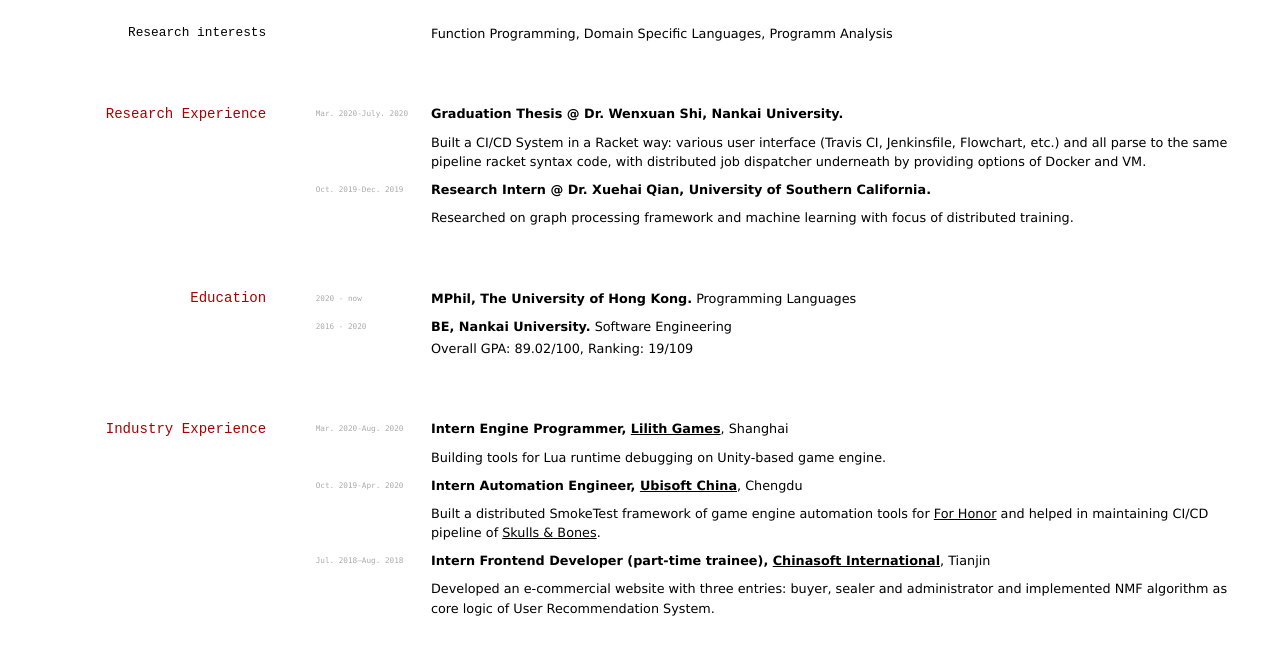
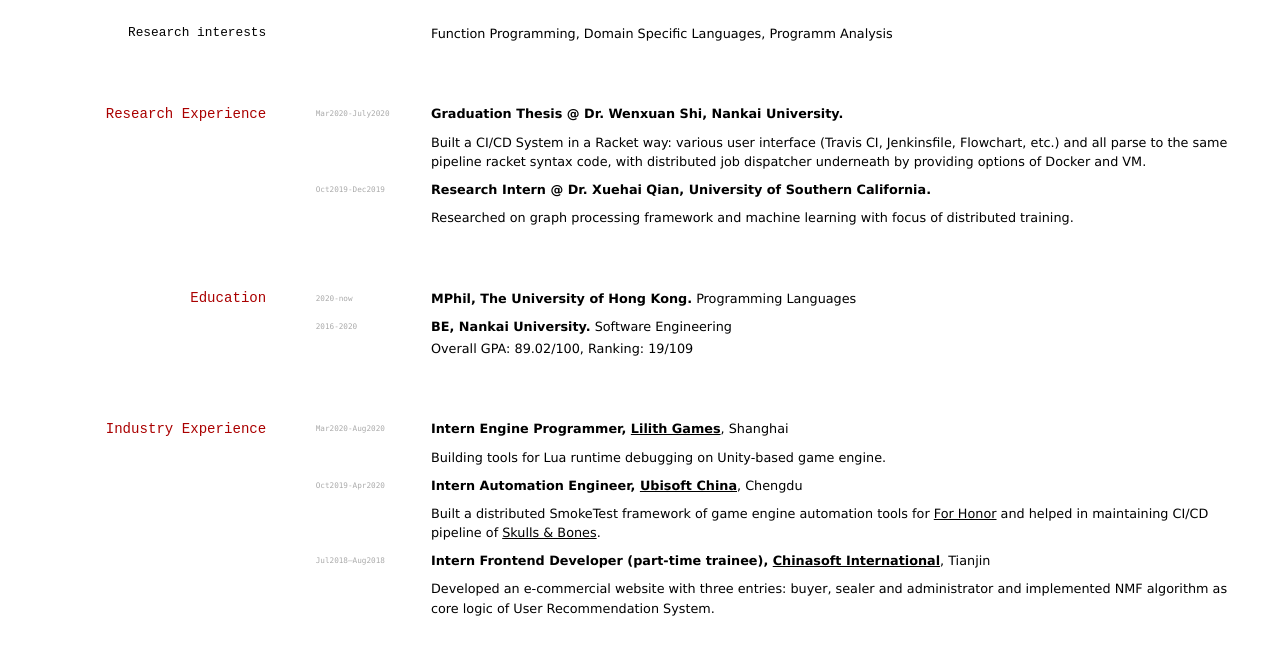
Before and after one commit to juniorxxue/curriculum-vitae, a Jekyll site: the page built from index.md, in a window 1280 px wide. Shown: the part 172-820 px from the top of the page. Built offline with Jekyll 4.4.1, drawn with Linux system fonts in a browser that asks for light colours.

Commit message:
restrict MM/YY to make it printable

```diff
--- a/index.md
+++ b/index.md
@@ -18,23 +18,23 @@ First year MPhil student in Programming Languages under supervision of Dr. Bruno
 Function Programming, Domain Specific Languages, Programm Analysis
 
 ## Research Experience
-`Mar. 2020-July. 2020`
+`Mar2020-July2020`
 __Graduation Thesis @ Dr. Wenxuan Shi, Nankai University.__
 
 Built a CI/CD System in a Racket way: various user interface (Travis CI, Jenkinsfile, Flowchart, etc.) and all parse to the same pipeline racket syntax code, with distributed job dispatcher underneath by providing options of Docker and VM.
 
-`Oct. 2019-Dec. 2019`
+`Oct2019-Dec2019`
 __Research Intern @ Dr. Xuehai Qian, University of Southern California.__
 
 Researched on graph processing framework and machine learning with focus of distributed training.
 
 
 ## Education
-`2020 - now`
+`2020-now`
 __MPhil, The University of Hong Kong.__
 Programming Languages
 
-`2016 - 2020`
+`2016-2020`
 __BE, Nankai University.__
 Software Engineering
 
@@ -42,17 +42,17 @@ Software Engineering
 
 ## Industry Experience
 
-`Mar. 2020-Aug. 2020`
+`Mar2020-Aug2020`
 __Intern Engine Programmer, [Lilith Games](https://www.lilithgames.com/en/)__, Shanghai
 
 Building tools for Lua runtime debugging on Unity-based game engine.
 
-`Oct. 2019-Apr. 2020`
+`Oct2019-Apr2020`
 __Intern Automation Engineer, [Ubisoft China](https://www.ubisoft.com/en-us/)__, Chengdu
 
 Built a distributed SmokeTest framework of game engine automation tools for [For Honor](https://forhonor.ubisoft.com/game/en-us/home/) and helped in maintaining CI/CD pipeline of [Skulls & Bones](https://skullandbones.ubisoft.com/game/en-us/home/).
 
-`Jul. 2018–Aug. 2018`
+`Jul2018–Aug2018`
 __Intern Frontend Developer (part-time trainee), [Chinasoft International](http://www.chinasofti.com/en/)__, Tianjin
 
 Developed an e-commercial website with three entries: buyer, sealer and administrator and implemented NMF algorithm as core logic of User Recommendation System.
```
